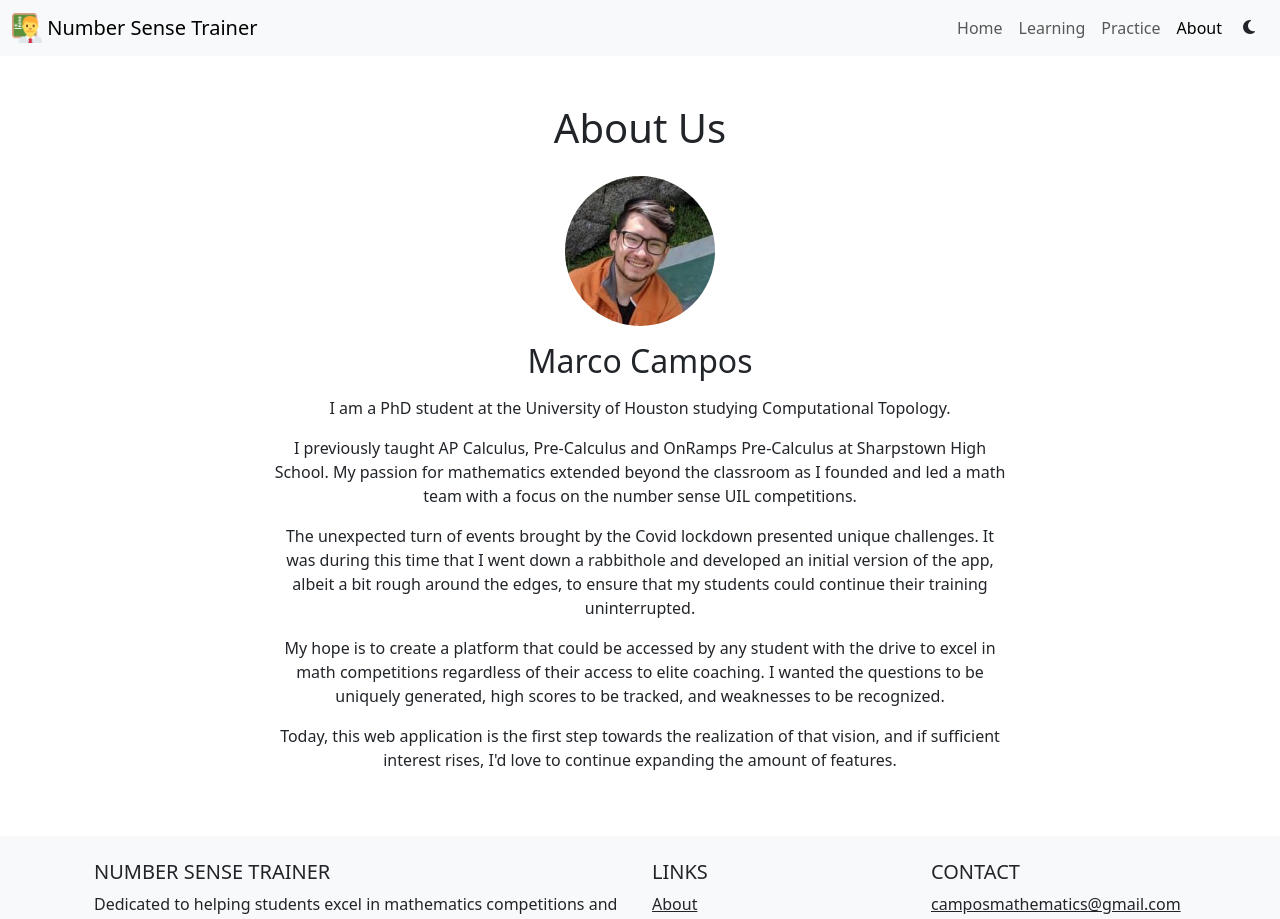
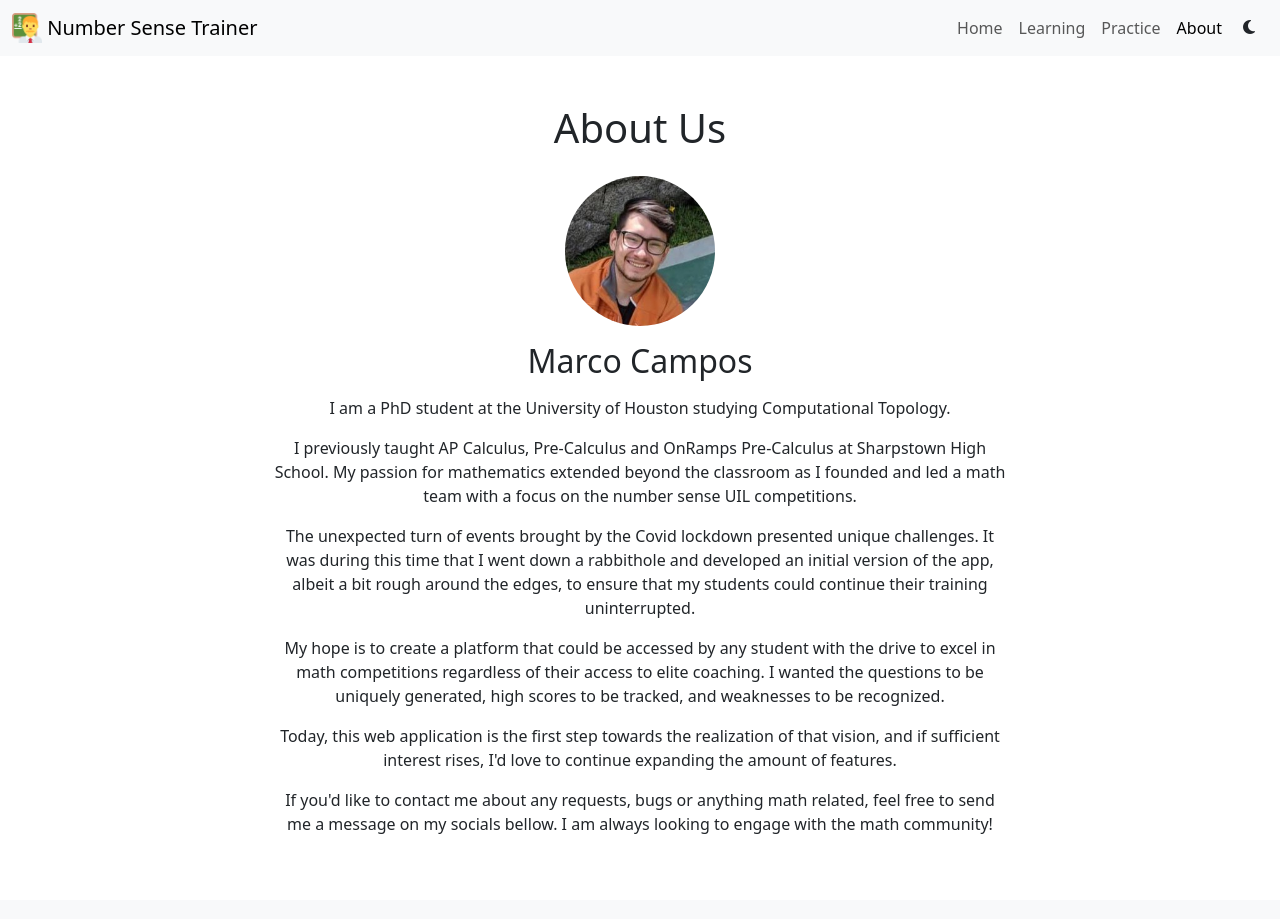
Before and after one commit to marco-campos/ns1, a React (Create React App) app: page /about in a window 1280 px wide. Shown: the top 919 px of the page. Built offline with nearby package versions, Linux system fonts and the light colour scheme; a small style sheet from the web is missing.

Commit message:
final contact updates

```diff
--- a/src/components/AboutPage.js
+++ b/src/components/AboutPage.js
@@ -21,6 +21,8 @@ const AboutPage = () => {
           <p>The unexpected turn of events brought by the Covid lockdown presented unique challenges. It was during this time that I went down a rabbithole and developed an initial version of the app, albeit a bit rough around the edges, to ensure that my students could continue their training uninterrupted.</p>
           <p>My hope is to create a platform that could be accessed by any student with the drive to excel in math competitions regardless of their access to elite coaching. I wanted the questions to be uniquely generated, high scores to be tracked, and weaknesses to be recognized.</p>
           <p>Today, this web application is the first step towards the realization of that vision, and if sufficient interest rises, I'd love to continue expanding the amount of features.</p>
+          <p>If you'd like to contact me about any requests, bugs or anything math related, feel free to send me a message on my socials bellow. I am always looking to engage with the math community!</p>
+
         </div>
       </div>
       </div>
```
